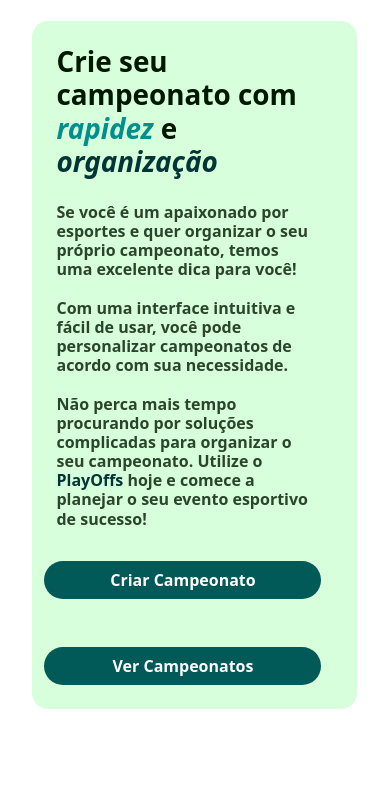
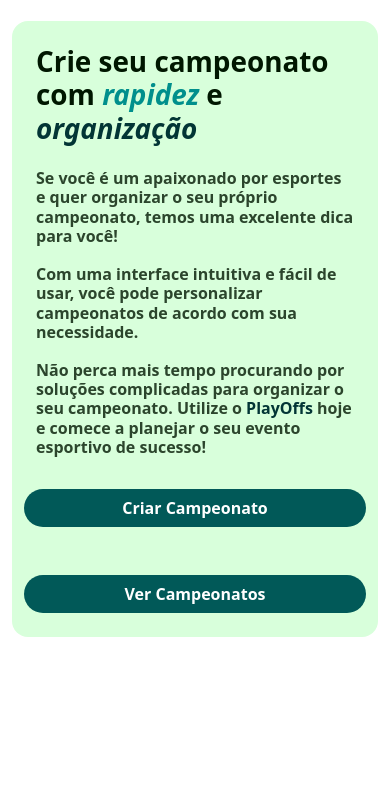
Before and after one commit to RoDaMo/pds-front-end, a website built with Vite: page index.html in a window 390 px wide. Shown: the part 57-844 px from the top of the page. Built offline with nearby package versions, Linux system fonts and the light colour scheme.

Commit message:
fix: corrigindo problemas de responsividade e de criação do app

```diff
--- a/capacitor.config.json
+++ b/capacitor.config.json
@@ -1,6 +1,6 @@
 {
   "appId": "com.rodamo.app",
   "appName": "pds-front-end",
-  "webDir": "dist",
+  "webDir": "app",
   "bundledWebRuntime": false
 }
--- a/index.html
+++ b/index.html
@@ -6,11 +6,11 @@
     <meta name="viewport" content="width=device-width, initial-scale=1.0" />
     <title>Home</title>
   </head>
-  <body class="col-10 offset-1">
+  <body>
     <componente-header></componente-header>
-    <main class="card-bg rounded-4 container m-auto mb-4 mt-4">
-      <div class="row row-cols-lg-2 row-cols-1 m-auto m-lg-3 pt-4 h-auto">
-        <div class="col d-flex flex-column align-items-md-center">
+    <main class="container m-auto mb-4 mt-4">
+      <div class="card-bg rounded-4 row row-cols-lg-2 row-cols-1 m-auto m-lg-3 pt-4 h-auto">
+        <div class="col d-flex flex-column align-items-center">
           <div class="row h-auto w-100">
             <h1 class="fw-bold ft-color">
               Crie seu campeonato com <span class="fvar-1 fst-italic">rapidez</span> e <span class="fvar-2 fst-italic">organização</span>
@@ -42,9 +42,6 @@
 
 
     </main>
-    <!-- <div id="app"></div> -->
-    <!-- <a href="/pages/home.html" class="btn btn-primary">Clique aqui para acessar home</a>
-    <a href="/pages/login.html" class="btn btn-secondary">Clique aqui para acessar login</a> -->
     <script type="module" src="/main.js"></script>
     <script type="module" src="js/utilidades/header.js"></script>
   </body>
--- a/main.js
+++ b/main.js
@@ -3,6 +3,7 @@
 import globalEn from './js/i18n/en/main.json' assert { type: 'JSON' };
 import globalPt from './js/i18n/ptbr/main.json' assert { type: 'JSON' };
 import '/scss/styles.scss'
+import * as bootstrap from 'bootstrap'
 
 if (!localStorage.getItem('lng')) {
   localStorage.setItem('lng', 'ptbr')
```
Also changed, not shown: pages/listagem-campeonatos.html (+6 -4 lines).
